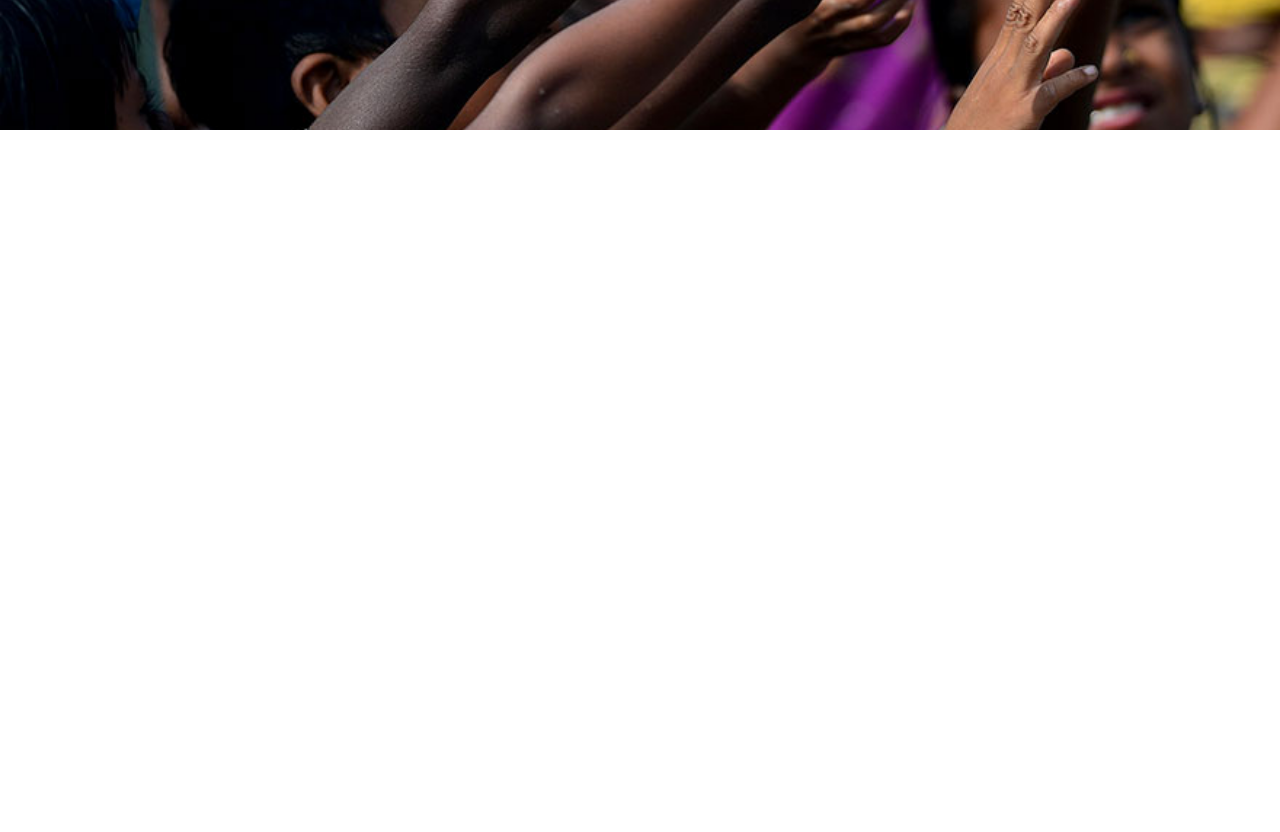
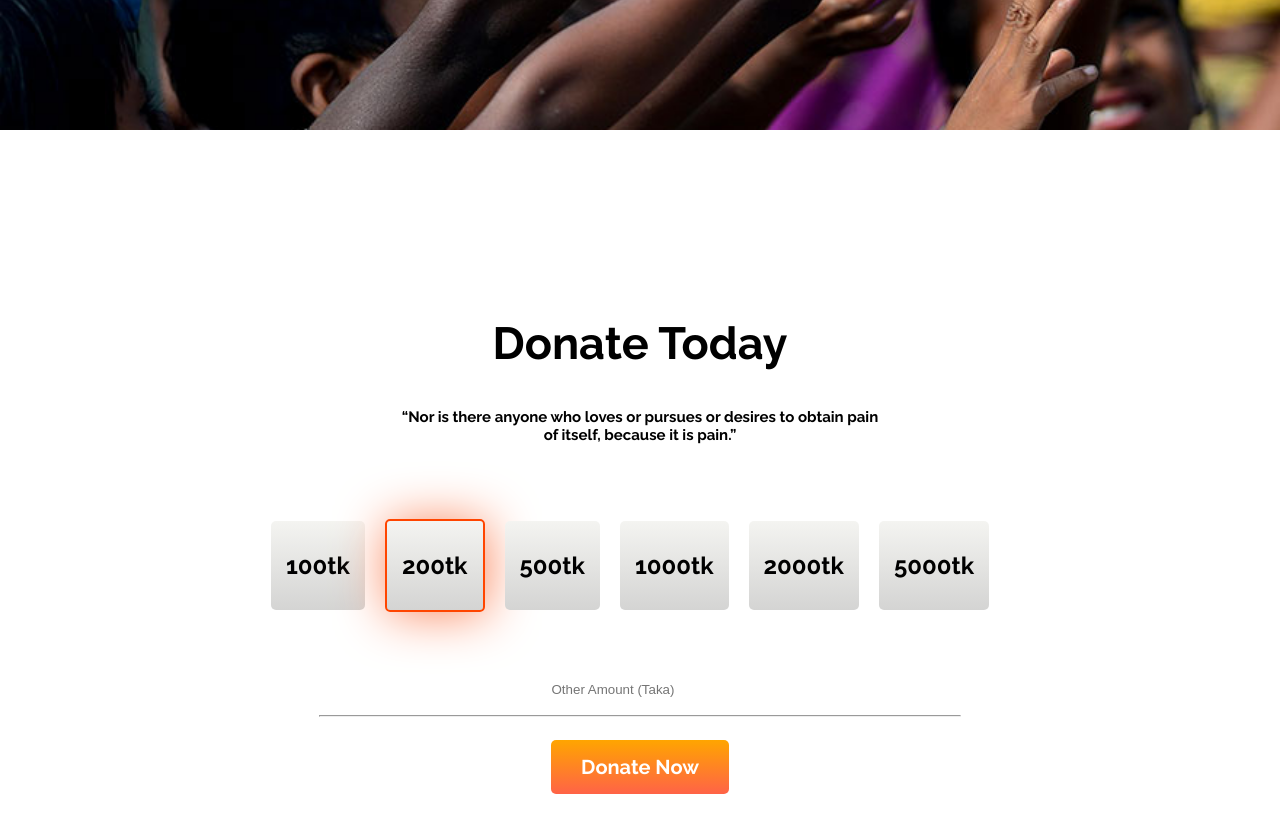
Before and after one commit to 17-35060-2Akash/donate-today, a plain HTML site: page index.html in a window 1280 px wide. Shown: the part 520-1352 px from the top of the page. Before the commit the page ends 800 px from the top, so only its background shows below. Drawn offline with Linux system fonts and the light colour scheme.

Commit message:
second portion

```diff
--- a/index.html
+++ b/index.html
@@ -25,13 +25,52 @@
             <p class="quote"> “Nor is there anyone who loves or pursues or desires to obtain pain <br>of itself,
                 because it is pain.” </p>
         </div>
-        <div id="donate-div">
+        <div class="donate-div">
             <a class="donate-button" target="_blank" href="">Donate Now</a>
         </div>
     </section>
     <!-- Section 1 -->
 
     <!-- Section 2 -->
+    <section class="donate-today-container">
+        <div class="center-postioning">
+            <h1 class="donate-today-title">Donate Today
+            </h1>
+            <p class="quote2"> “Nor is there anyone who loves or pursues or desires to obtain pain <br>of itself,
+                because it is pain.” </p>
+        </div>
+        <div class="amount-options">
+            <div class="amount-box">
+                <h2>100tk</h2>
+            </div>
+            <div id="option200" class="amount-box">
+                <h2>200tk</h2>
+            </div>
+            <div class="amount-box">
+                <h2>500tk</h2>
+            </div>
+            <div class="amount-box">
+                <h2>1000tk</h2>
+            </div>
+            <div class="amount-box">
+                <h2>2000tk</h2>
+            </div>
+            <div class="amount-box">
+                <h2>5000tk</h2>
+            </div>
+        </div>
+
+        <div id="input-amount">
+            <input type="number" name="" value="" placeholder="Other Amount (Taka)">
+        </div>
+
+        <div>
+            <hr id="horizontal-rule">
+        </div>
+        <div class="donate-div">
+            <a class="donate-button" target="_blank" href="">Donate Now</a>
+        </div>
+    </section>
 
 
     <!-- Section 2 -->
--- a/style.css
+++ b/style.css
@@ -46,7 +46,74 @@ body {
     border-radius: 5px;
 }
 
-#donate-div {
+.donate-div {
     text-align: center;
     padding-top: 30px;
 }
+
+.donate-today-container {
+    width: 100%;
+    height: 650px;
+    background-position: center;
+    display: inline-block;
+    padding-top: 150px;
+    padding-bottom: 50px;
+
+}
+
+.donate-today-title {
+    font-size: 45px;
+    text-align: center;
+
+}
+
+.quote2 {
+
+    font-weight: 100;
+    text-align: center;
+    font-size: 15px;
+
+}
+
+.amount-options {
+    display: flex;
+    align-items: center;
+    justify-content: center;
+
+}
+
+.amount-box {
+
+    background-image: linear-gradient(rgb(244, 244, 241), rgb(212, 212, 211));
+    font-weight: 700;
+    padding: 10px 15px;
+    border-radius: 5px;
+    margin-top: 60px;
+    margin-bottom: 60px;
+    margin-right: 20px;
+
+}
+
+#horizontal-rule {
+    width: 50%;
+    color: rgb(226, 224, 224);
+}
+
+#input-amount {
+    display: block;
+    align-items: center;
+    text-align: center;
+
+}
+
+input {
+    border-style: hidden;
+    outline: none;
+    padding: 10px 40px;
+}
+
+#option200 {
+    border: 2px solid orangered;
+    box-shadow: 2px 2px 50px rgb(250, 136, 95);
+
+}
```
